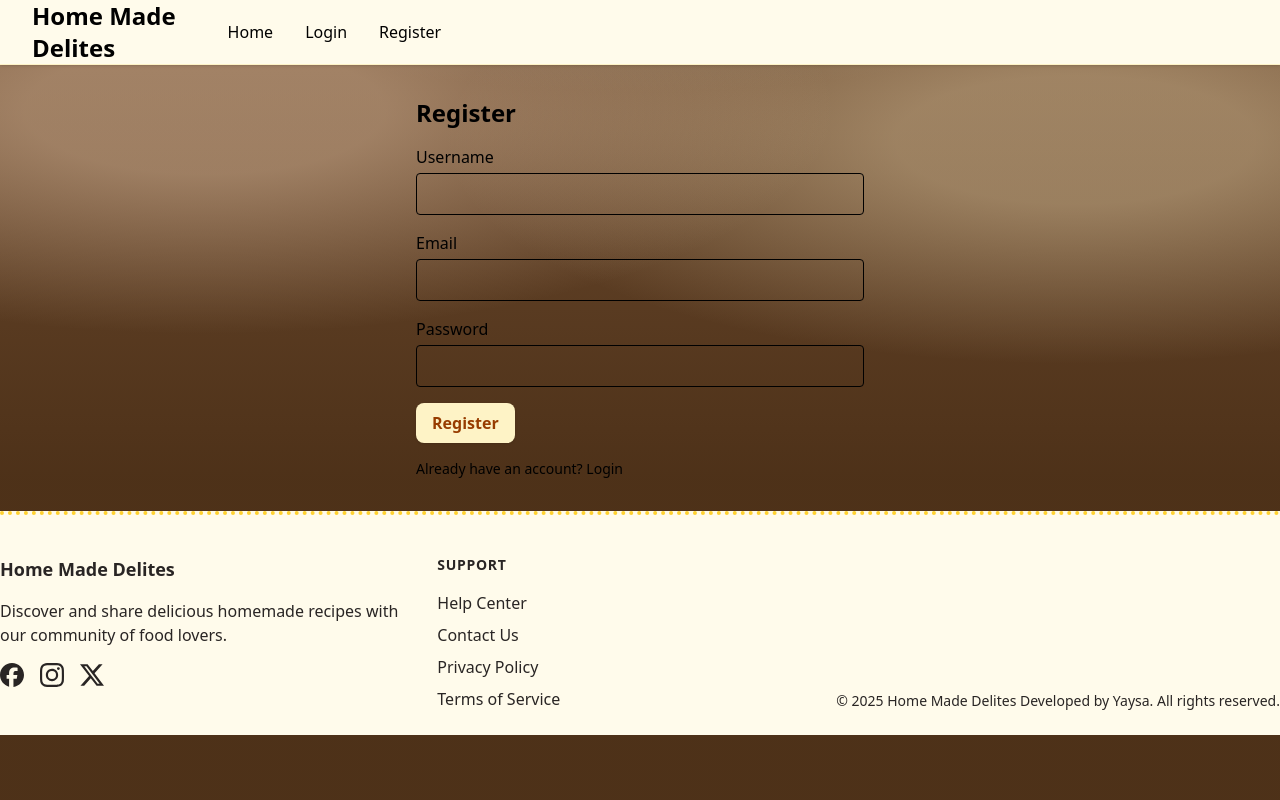
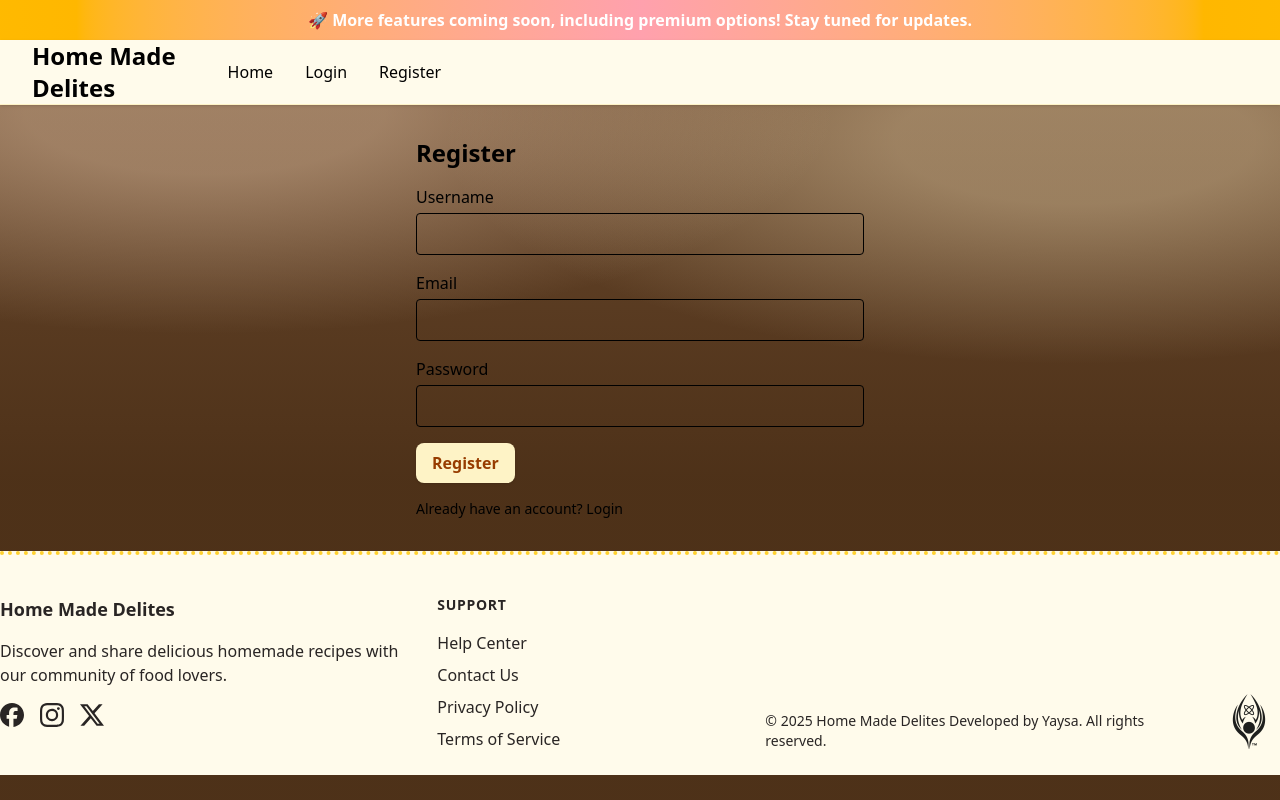
Before and after one commit to yay5a/home-made-delites, a Next.js app: page /register in a window 1280 px wide. Built offline with nearby package versions, Linux system fonts and the light colour scheme.

Commit message:
added trademarked logo

```diff
--- a/src/app/layout.jsx
+++ b/src/app/layout.jsx
@@ -23,10 +23,12 @@ export const metadata = {
 export default function RootLayout({ children }) {
     return (
         <html lang='en'>
-            <body className='antialiased' >
+            <body className='antialiased'>
+                <div className="w-full bg-gradient-to-r from-amber-400 via-rose-300 to-amber-400 text-white text-center py-2 font-semibold shadow-md">
+                    🚀 More features coming soon, including premium options! Stay tuned for updates.
+                </div>
                 <AuthProvider>
                     <Header />
-
                     <main id="main-content"
                         className="container mx-auto px-4 sm:px-6 lg:px-8 py-8 space-y-16">
                         {children}
--- a/src/components/Footer.jsx
+++ b/src/components/Footer.jsx
@@ -48,11 +48,18 @@ export default function Footer() {
                     </ul>
                 </div>
 
-                {/* Legal copy pushed right on desktop */}
-                <div className="md:col-span-5 flex items-end md:justify-end">
+                {/* Legal copy and image pushed right on desktop */}
+                <div className="md:col-span-5 flex items-end md:justify-end gap-4">
                     <p className="text-sm" aria-label="Copyright">
                         &copy; {new Date().getFullYear()} Home Made Delites Developed by Yaysa. All rights reserved.
                     </p>
+                    <Link href="/">
+                        <img
+                            src="/images/logo-v8.jpg"
+                            alt="Home Made Delites Logo"
+                            className="w-16 h-16 object-cover"
+                        />
+                    </Link>
                 </div>
             </div>
         </footer>
```
Also changed, not shown: public/images/logo-v8.jpg (added).
